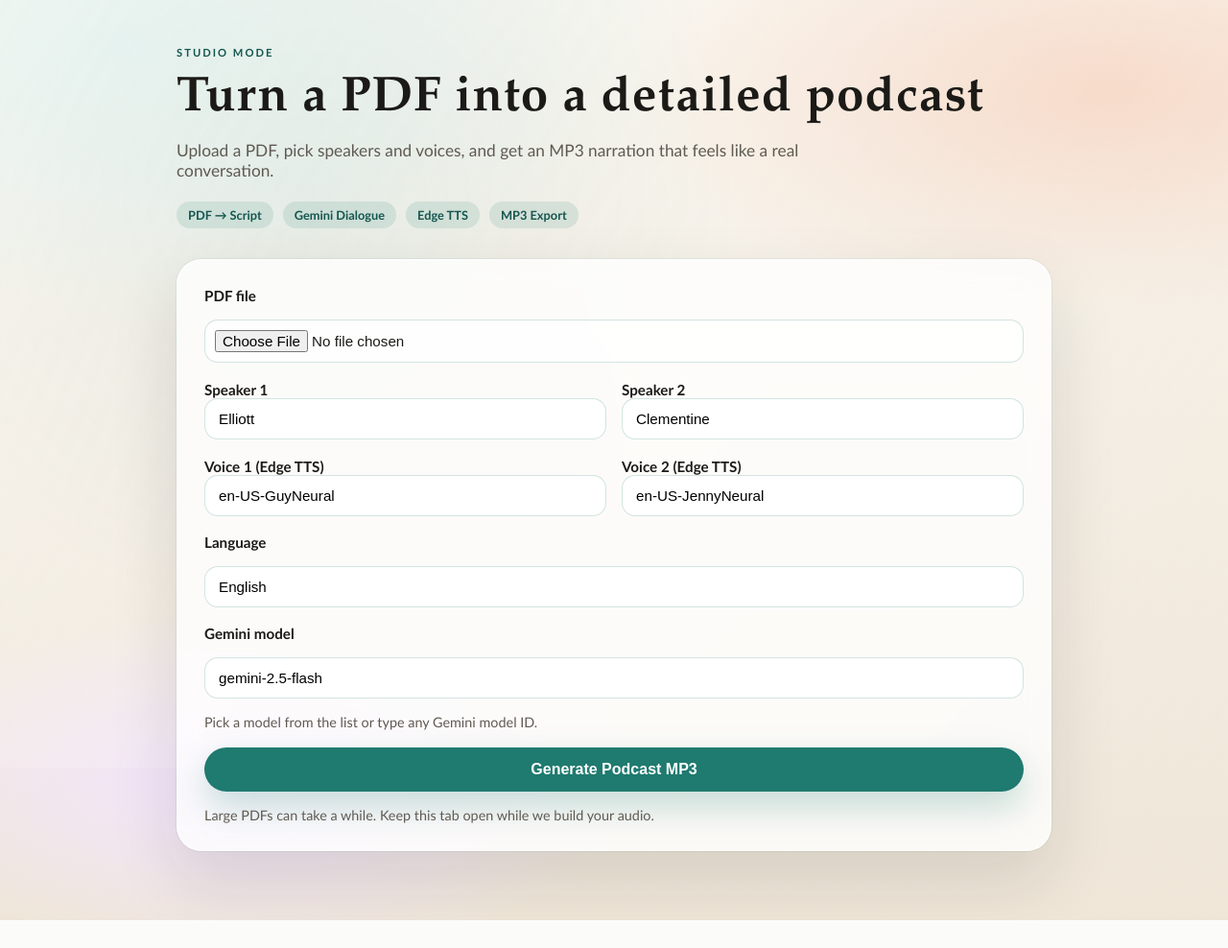
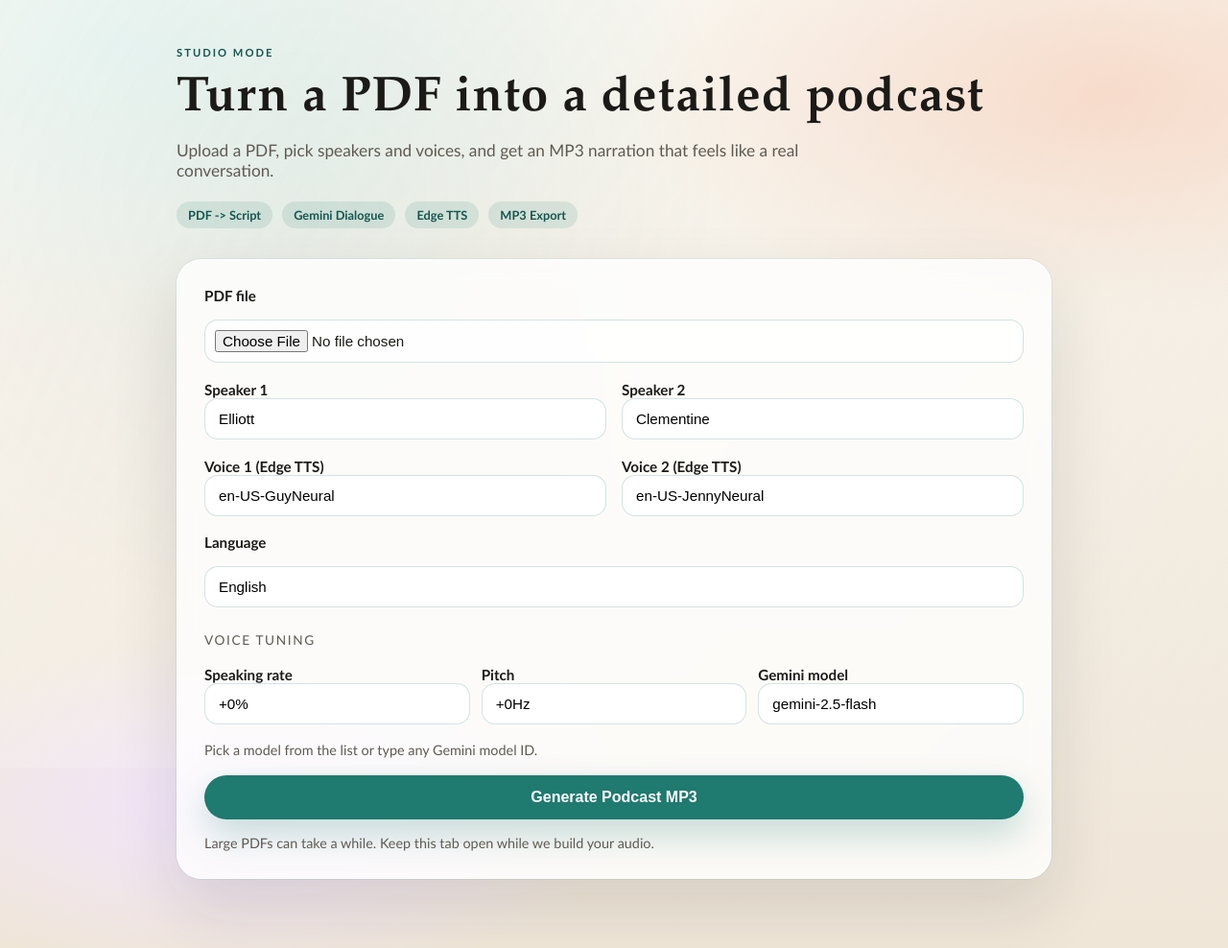
Before and after one commit to de-bo-rah/yapLM, a Flask app: page / in a window 1280 px wide. Shown: the whole page at 96% size. Before the commit the page ends 959 px from the top, so only its background shows below. Run offline with Flask 3, Linux system fonts and the light colour scheme.

Commit message:
Add voice tuning controls and improve SSML pacing

```diff
--- a/app.py
+++ b/app.py
@@ -51,6 +51,8 @@ def generate():
     lang = (request.form.get("lang") or "English").strip()
     voice1 = (request.form.get("voice1") or "en-US-GuyNeural").strip()
     voice2 = (request.form.get("voice2") or "en-US-JennyNeural").strip()
+    rate = (request.form.get("rate") or "+0%").strip()
+    pitch = (request.form.get("pitch") or "+0Hz").strip()
     voice_map = {speaker1: voice1, speaker2: voice2}
     model = (request.form.get("model") or "gemini-2.5-flash").strip()
 
@@ -83,6 +85,8 @@ def generate():
                 lang=lang,
                 voice_map=voice_map,
                 model=model,
+                rate=rate,
+                pitch=pitch,
             )
         )
     except Exception as exc:
--- a/templates/index.html
+++ b/templates/index.html
@@ -157,6 +157,20 @@
         font-size: 0.8rem;
         font-weight: 600;
       }
+      .section-title {
+        font-size: 0.85rem;
+        text-transform: uppercase;
+        letter-spacing: 0.12em;
+        color: var(--muted);
+        margin-top: 8px;
+      }
+      .control-grid {
+        display: grid;
+        gap: 12px;
+      }
+      @media (min-width: 720px) {
+        .control-grid.cols-3 { grid-template-columns: repeat(3, 1fr); }
+      }
       @keyframes floatIn {
         from { opacity: 0; transform: translateY(12px); }
         to { opacity: 1; transform: translateY(0); }
@@ -170,7 +184,7 @@
         <h1>Turn a PDF into a detailed podcast</h1>
         <p class="lead">Upload a PDF, pick speakers and voices, and get an MP3 narration that feels like a real conversation.</p>
         <div class="chip-row">
-          <div class="chip">PDF → Script</div>
+          <div class="chip">PDF -> Script</div>
           <div class="chip">Gemini Dialogue</div>
           <div class="chip">Edge TTS</div>
           <div class="chip">MP3 Export</div>
@@ -198,20 +212,60 @@
           <div class="row cols-2">
             <div>
               <label for="voice1">Voice 1 (Edge TTS)</label>
-              <input id="voice1" name="voice1" type="text" value="en-US-GuyNeural">
+              <input id="voice1" name="voice1" type="text" list="voice-options" value="en-US-GuyNeural">
             </div>
             <div>
               <label for="voice2">Voice 2 (Edge TTS)</label>
-              <input id="voice2" name="voice2" type="text" value="en-US-JennyNeural">
+              <input id="voice2" name="voice2" type="text" list="voice-options" value="en-US-JennyNeural">
             </div>
           </div>
+          <datalist id="voice-options">
+            <option value="en-US-JennyNeural"></option>
+            <option value="en-US-GuyNeural"></option>
+            <option value="en-US-AriaNeural"></option>
+            <option value="en-US-DavisNeural"></option>
+            <option value="en-US-AmberNeural"></option>
+            <option value="en-US-AnaNeural"></option>
+            <option value="en-GB-SoniaNeural"></option>
+            <option value="en-GB-RyanNeural"></option>
+            <option value="en-AU-NatashaNeural"></option>
+            <option value="en-AU-WilliamNeural"></option>
+          </datalist>
           <div class="row">
             <label for="lang">Language</label>
             <input id="lang" name="lang" type="text" value="English">
           </div>
           <div class="row">
+            <div class="section-title">Voice Tuning</div>
+          </div>
+          <div class="row control-grid cols-3">
+            <div>
+              <label for="rate">Speaking rate</label>
+              <input id="rate" name="rate" type="text" list="rate-options" value="+0%">
+            </div>
+            <div>
+              <label for="pitch">Pitch</label>
+              <input id="pitch" name="pitch" type="text" list="pitch-options" value="+0Hz">
+            </div>
+            <div>
               <label for="model">Gemini model</label>
               <input id="model" name="model" type="text" list="model-options" value="gemini-2.5-flash">
+            </div>
+          </div>
+          <datalist id="rate-options">
+            <option value="-10%"></option>
+            <option value="-5%"></option>
+            <option value="+0%"></option>
+            <option value="+5%"></option>
+            <option value="+10%"></option>
+          </datalist>
+          <datalist id="pitch-options">
+            <option value="-4Hz"></option>
+            <option value="-2Hz"></option>
+            <option value="+0Hz"></option>
+            <option value="+2Hz"></option>
+            <option value="+4Hz"></option>
+          </datalist>
           <datalist id="model-options">
             <option value="gemini-2.5-flash"></option>
             <option value="gemini-2.5-pro"></option>
@@ -220,6 +274,7 @@
             <option value="gemini-1.5-pro"></option>
             <option value="gemini-1.5-flash"></option>
           </datalist>
+          <div class="row">
             <div class="hint">Pick a model from the list or type any Gemini model ID.</div>
           </div>
           <div class="row">
```
Also changed, not shown: podcast_core.py (+16 -6 lines), README.md. Lines whose indentation alone changed are shown as unchanged.
